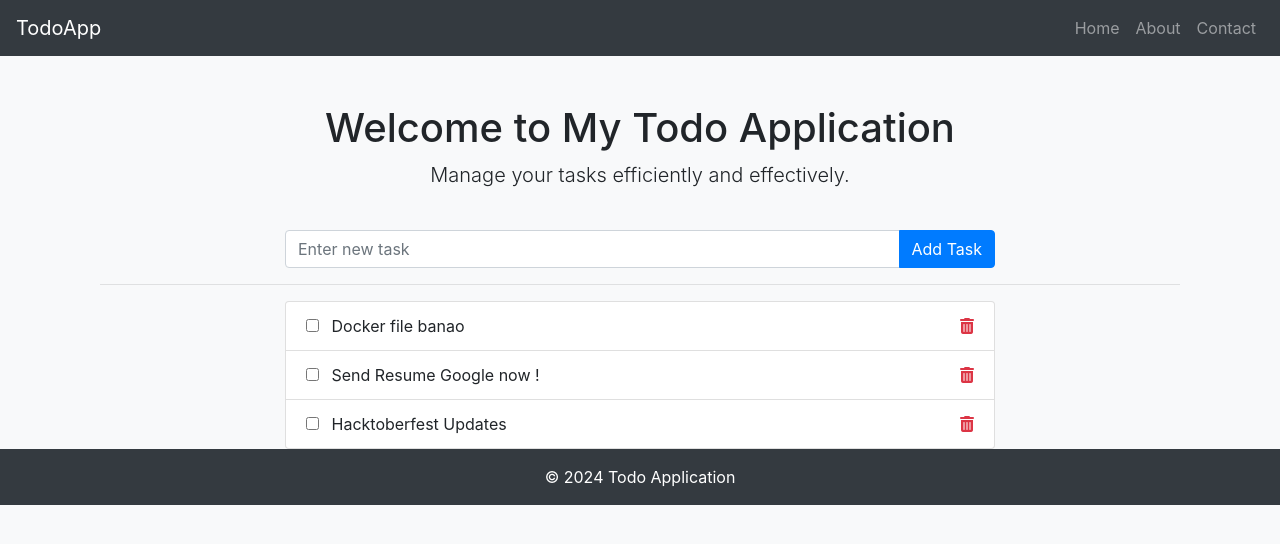
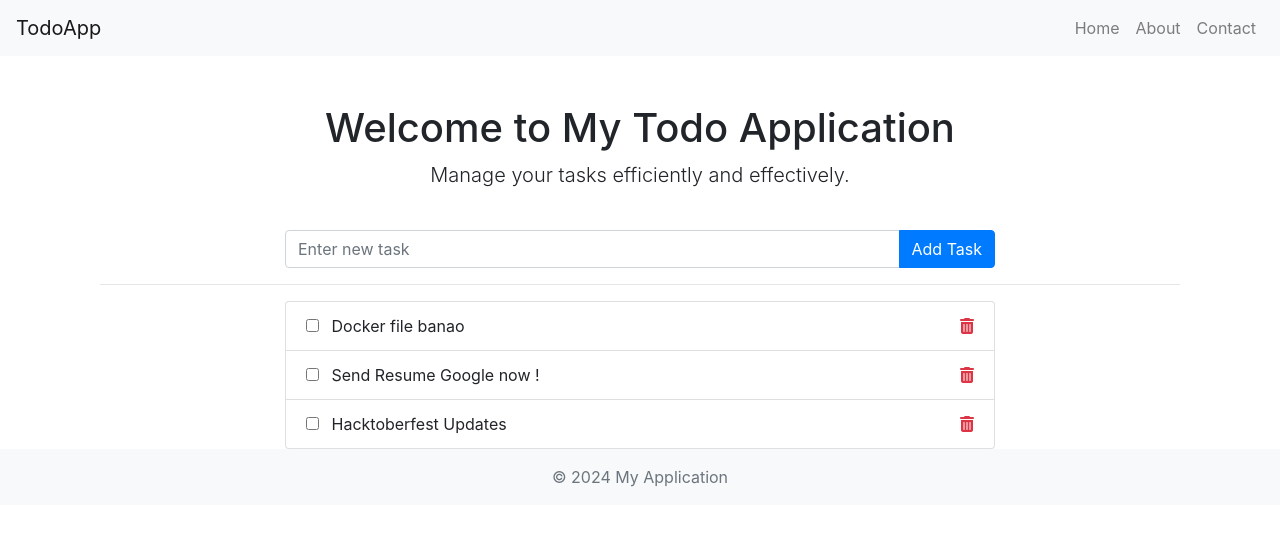
Before and after one commit to OnlineLearningOfficial1/Django-project, a Django app: page /todos/ in a window 1280 px wide. Shown: the top 544 px of the page. Run offline with Django 3.2, Linux system fonts and the light colour scheme; data comes from the database, SQL or seed files in the repository; some libraries are stand-ins or nearby versions.

Commit message:
Update base.html

```diff
--- a/todos/templates/todos/base.html
+++ b/todos/templates/todos/base.html
@@ -12,11 +12,11 @@
     <link rel="stylesheet" href="{% static 'css/style.css' %}">
 
     {% block title %}
-    <title>Todo Application</title>
+    <title>My Application</title>
     {% endblock %}
   </head>
-  <body style="background-color: #f8f9fa;">
-    <nav class="navbar navbar-expand-lg navbar-dark bg-dark">
+  <body>
+    <nav class="navbar navbar-expand-lg navbar-light bg-light">
       <a class="navbar-brand" href="#">TodoApp</a>
       <button class="navbar-toggler" type="button" data-toggle="collapse" data-target="#navbarNav" aria-controls="navbarNav" aria-expanded="false" aria-label="Toggle navigation">
         <span class="navbar-toggler-icon"></span>
@@ -41,9 +41,9 @@
       {% endblock %}
     </div>
 
-    <footer class="footer mt-auto py-3 bg-dark text-white">
+    <footer class="footer mt-auto py-3 bg-light">
       <div class="container text-center">
-        <span>&copy; 2024 Todo Application</span>
+        <span class="text-muted">&copy; 2024 My Application</span>
       </div>
     </footer>
 
```
